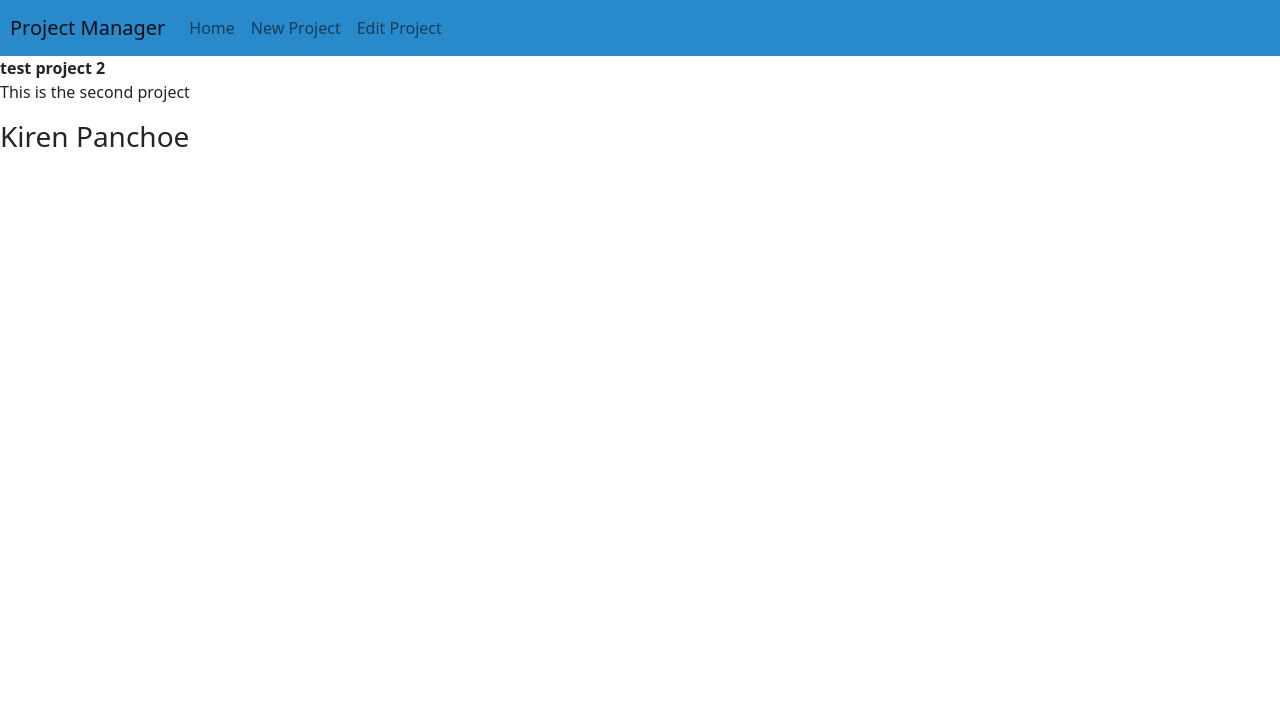
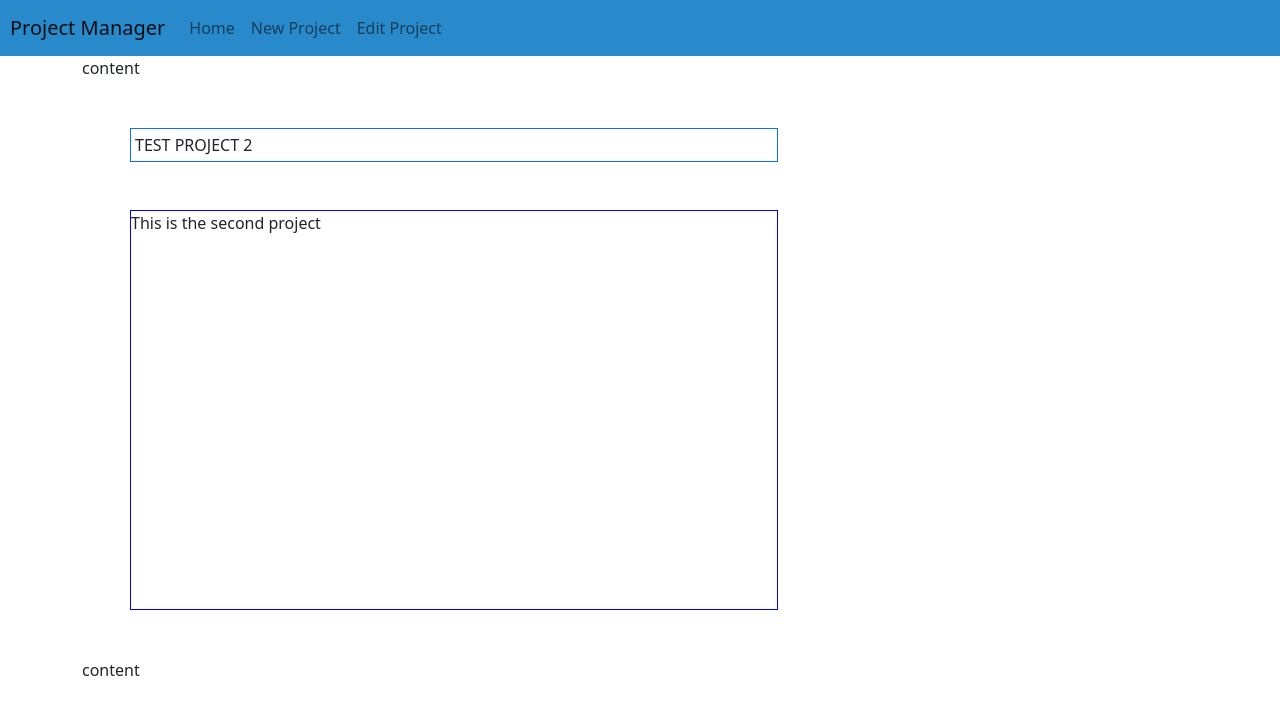
Before and after one commit to Kiren-P/Flask-Project-Manager, a Flask app: page /project/1 in a window 1280 px wide. Shown: the top 715 px of the page. Run offline with Flask 2, Linux system fonts and the light colour scheme.

Commit message:
started project page building

```diff
--- a/run.py
+++ b/run.py
@@ -3,7 +3,7 @@
 
 app = Flask(__name__)
 
-#rebuild frontend with bootstrap
+#continue project page (columns)
 
 projetcs = [
     {"title":"test project",
--- a/static/style.css
+++ b/static/style.css
@@ -2,3 +2,11 @@
 #logo{
     margin-left: 10px;
 }
+
+
+
+
+.custum-div {
+    height: 400px;
+    border: 1px solid blue;
+  }
--- a/templates/layout.html
+++ b/templates/layout.html
@@ -11,7 +11,7 @@
 </head>
 <body>
 
-    <nav class="navbar navbar-expand navbar-light" style="background-color: #288aca;">
+    <nav class="navbar navbar-expand navbar-light" style="background-color:#288aca; ">
         <a href="{{url_for('homePage')}}" class="navbar-brand" id="logo">Project Manager</a>
         <div class="collapse navbar-collapse" id="navmenu">
             <ul class="navbar-nav">
--- a/templates/project.html
+++ b/templates/project.html
@@ -1,12 +1,17 @@
 {% extends "layout.html" %}
 {% block content %}
 
-<div class="center">
-    <b>{{project.title}}</b>
-    <div>
-        <p>{{project.description}}</p>
+<div class="container">
+    <div class="col-2"> content </div>
+    <div class="col-8">
+        <div class="d-flex align-items-center justify-content-start m-5 border border-primary">
+            <p class="text-uppercase font-weight-bold m-1">{{project.title}}</p>
+        </div>
+        <div class="justify-content-start m-5 custum-div ">
+            <p>{{project.description}}</p>
+        </div>
     </div>
-    <h3>{{project.manager}}</h3>
+    <div class="col-2"> content </div>
 </div>
 
 {% endblock %}
```
